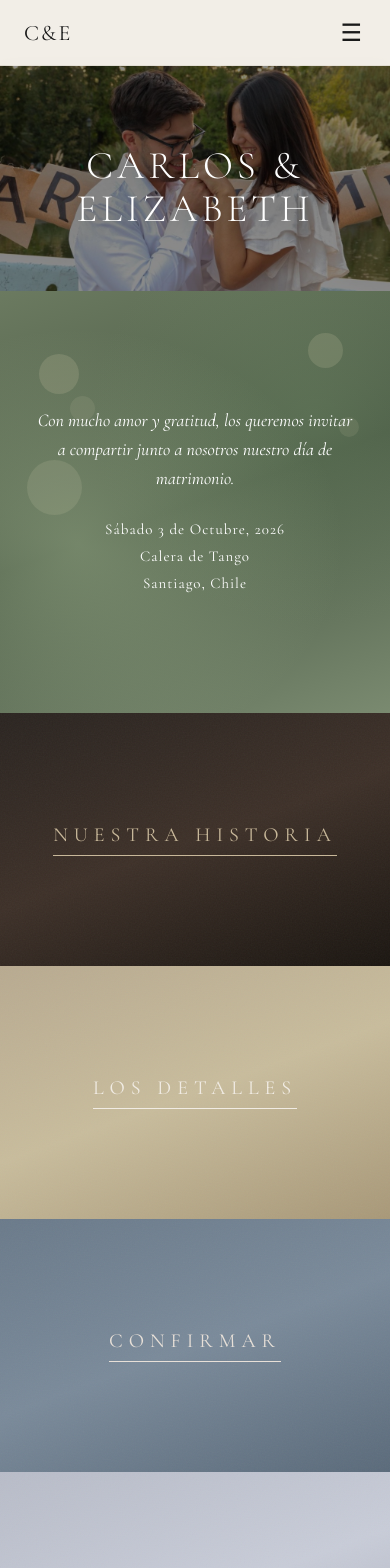
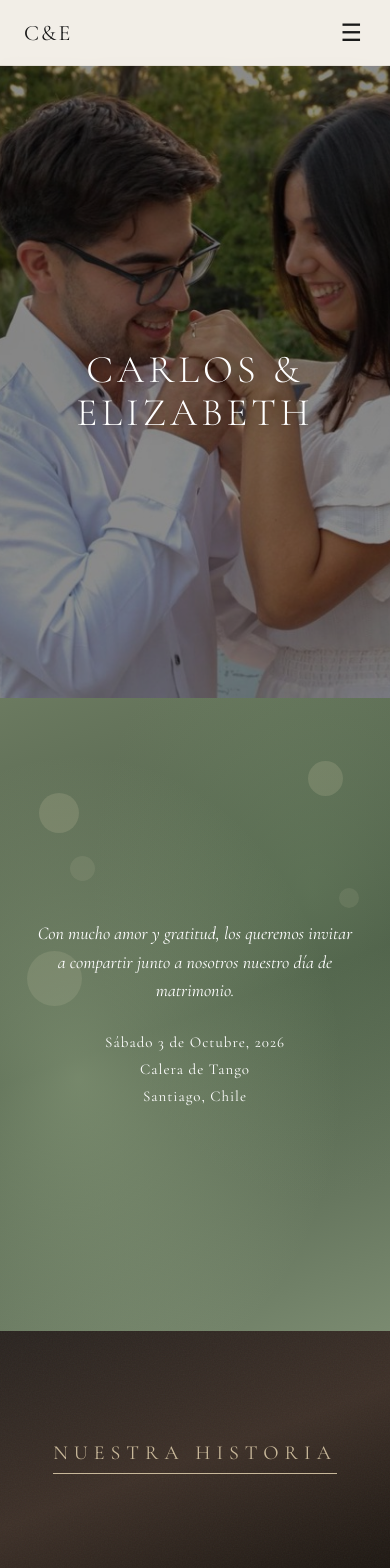
Before and after one commit to Carlossobar/boda, a React (Vite) app: page / in a window 390 px wide. Shown: the top 1568 px of the page. Built offline with nearby package versions, Linux system fonts and the light colour scheme.

Commit message:
Mejorar UX móvil: secciones a 75vh y animaciones FadeIn al hacer scroll

```diff
--- a/src/App.jsx
+++ b/src/App.jsx
@@ -1,4 +1,4 @@
-import { useState, useEffect } from "react";
+import { useState, useEffect, useRef } from "react";
 
 // ── Design tokens ────────────────────────────────────────────────
 const tokens = {
@@ -28,6 +28,44 @@ function useIsMobile() {
   }, []);
 
   return isMobile;
+}
+
+// ── Componente Animado (Scroll Fade In) ──────────────────────────
+function FadeIn({ children, delay = 0, distance = 30 }) {
+  const [isVisible, setVisible] = useState(false);
+  const domRef = useRef();
+
+  useEffect(() => {
+    const observer = new IntersectionObserver(
+      (entries) => {
+        if (entries[0].isIntersecting) {
+          setVisible(true);
+          observer.unobserve(domRef.current);
+        }
+      },
+      { threshold: 0.15 } // Se activa cuando el 15% es visible
+    );
+    if (domRef.current) observer.observe(domRef.current);
+    return () => observer.disconnect();
+  }, []);
+
+  return (
+    <div
+      ref={domRef}
+      style={{
+        opacity: isVisible ? 1 : 0,
+        transform: isVisible ? "translateY(0)" : `translateY(${distance}px)`,
+        transition: `opacity 1.2s cubic-bezier(0.25, 0.46, 0.45, 0.94) ${delay}s, transform 1.2s cubic-bezier(0.25, 0.46, 0.45, 0.94) ${delay}s`,
+        width: "100%",
+        display: "flex",
+        flexDirection: "column",
+        alignItems: "center",
+        justifyContent: "center",
+      }}
+    >
+      {children}
+    </div>
+  );
 }
 
 // ── Navbar ───────────────────────────────────────────────────────
@@ -191,6 +229,8 @@ function HeroSection() {
           alignItems: "center",
           justifyContent: "center",
           padding: isMobile ? "80px 20px 60px" : "120px 60px 100px",
+          height: isMobile ? "75vh" : "80vh",
+          minHeight: isMobile ? "75vh" : 600,
           overflow: "hidden",
         }}
       >
@@ -217,6 +257,7 @@ function HeroSection() {
           }}
         />
 
+        <FadeIn distance={40}>
           <h1
             style={{
               position: "relative",
@@ -233,14 +274,15 @@ function HeroSection() {
           >
             CARLOS &amp; ELIZABETH
           </h1>
+        </FadeIn>
       </div>
 
       {/* Hero section with invitation text */}
       <div
         style={{
           position: "relative",
-          height: isMobile ? "50vh" : "75vh",
-          minHeight: isMobile ? 320 : 560,
+          height: isMobile ? "75vh" : "75vh",
+          minHeight: isMobile ? 400 : 560,
           background: "linear-gradient(135deg, #7a8a7a 0%, #5a6a5a 40%, #8a9a8a 100%)",
           overflow: "hidden",
         }}
@@ -291,6 +333,7 @@ function HeroSection() {
             textAlign: "center",
           }}
         >
+          <FadeIn distance={30}>
             <p
               style={{
                 fontFamily: tokens.font.serif,
@@ -306,6 +349,8 @@ function HeroSection() {
               <br />
               a compartir junto a nosotros nuestro día de matrimonio.
             </p>
+          </FadeIn>
+          <FadeIn distance={30} delay={0.2}>
             <p
               style={{
                 fontFamily: tokens.font.serif,
@@ -321,6 +366,7 @@ function HeroSection() {
               <br />
               Santiago, Chile
             </p>
+          </FadeIn>
         </div>
       </div>
     </section>
@@ -419,8 +465,10 @@ function NavCard({ card }) {
           textAlign: "center",
           transform: activeHover ? "translateY(-4px)" : "translateY(0)",
           transition: "transform 0.4s ease",
+          width: "100%",
         }}
       >
+        <FadeIn distance={20}>
           <span
             style={{
               fontFamily: tokens.font.serif,
@@ -435,6 +483,7 @@ function NavCard({ card }) {
           >
             {card.label}
           </span>
+        </FadeIn>
       </div>
     </div>
   );
@@ -449,7 +498,7 @@ function RegistrySection() {
     <section
       style={{
         position: "relative",
-        minHeight: isMobile ? "60vh" : "80vh",
+        minHeight: isMobile ? "75vh" : "80vh",
         background: "linear-gradient(160deg, #6a7055 0%, #7a8060 40%, #5a6045 100%)",
         display: "flex",
         flexDirection: "column",
@@ -485,6 +534,7 @@ function RegistrySection() {
       ))}
 
       <div style={{ position: "relative", zIndex: 1, maxWidth: 720 }}>
+        <FadeIn distance={30}>
           <h2
             style={{
               fontFamily: tokens.font.serif,
@@ -497,6 +547,8 @@ function RegistrySection() {
           >
             MESA DE REGALOS
           </h2>
+        </FadeIn>
+        <FadeIn distance={30} delay={0.2}>
           <p
             style={{
               fontFamily: tokens.font.serif,
@@ -511,6 +563,8 @@ function RegistrySection() {
             Si desean hacernos un obsequio, hemos preparado una lista
             de regalos para ayudarnos a comenzar esta nueva etapa juntos.
           </p>
+        </FadeIn>
+        <FadeIn distance={30} delay={0.4}>
           <button
             onMouseEnter={() => setHovered(true)}
             onMouseLeave={() => setHovered(false)}
@@ -532,6 +586,7 @@ function RegistrySection() {
           >
             VER MESA DE REGALOS
           </button>
+        </FadeIn>
       </div>
     </section>
   );
@@ -549,6 +604,7 @@ function Footer() {
         textAlign: "center",
       }}
     >
+      <FadeIn distance={20}>
         <div
           style={{
             fontFamily: tokens.font.serif,
@@ -561,6 +617,8 @@ function Footer() {
         >
           C&amp;E
         </div>
+      </FadeIn>
+      <FadeIn distance={20} delay={0.2}>
         <div
           style={{
             fontFamily: tokens.font.serif,
@@ -574,6 +632,7 @@ function Footer() {
           <br />
           3 DE OCTUBRE, 2026
         </div>
+      </FadeIn>
     </footer>
   );
 }
```
Lines whose indentation alone changed are shown as unchanged.
